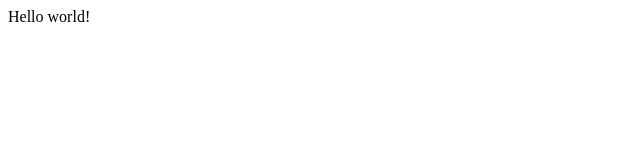
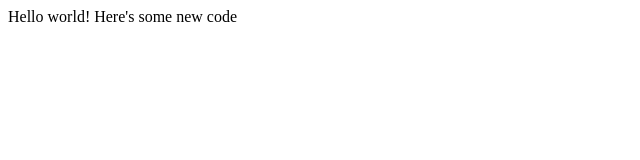
Before and after one commit to gabrieldrozdov/choose-your-own-adventure, a plain HTML site: page index.html in a window 1280 px wide. Shown: the whole page, without its empty margins (0-640 px from the left). Drawn offline with Linux system fonts and the light colour scheme.

Commit message:
commit 2

```diff
--- a/index.html
+++ b/index.html
@@ -7,5 +7,6 @@
 </head>
 <body>
 	Hello world!
+	Here's some new code
 </body>
 </html>
```
